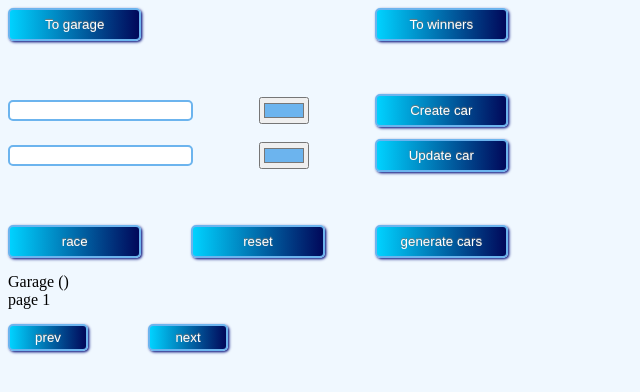
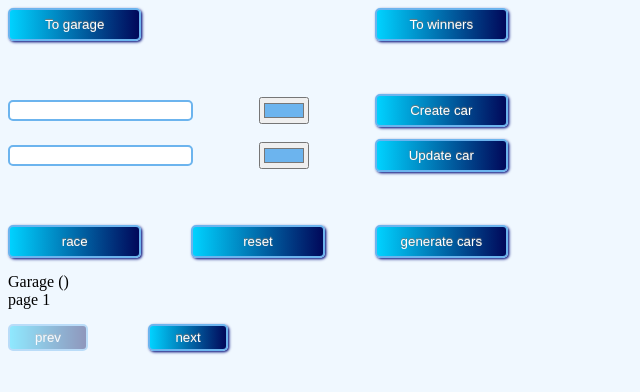
Before and after one commit to YaSidneva/race, a website built with webpack: page project/index.html in a window 1280 px wide. Shown: the whole page, without its empty margins (0-640 px from the left). Built offline with nearby package versions, Linux system fonts and the light colour scheme; no server answers.

Commit message:
feat: add desabled style for prev button on first page

```diff
--- a/project/src/components/createButtons/style.css
+++ b/project/src/components/createButtons/style.css
@@ -28,3 +28,12 @@ button:hover {
     cursor: pointer;
     border-color: #01085a;
 }
+
+button:disabled {
+    top: 0;
+    left: 0;
+    box-shadow: none;
+    cursor: not-allowed;
+    border-color: #6CB4EE;
+    opacity: 0.4;
+}
--- a/project/src/components/createPageManagment/createPageManagment.ts
+++ b/project/src/components/createPageManagment/createPageManagment.ts
@@ -32,19 +32,33 @@ class PageManagment {
         const pageManagerBlock = document.createElement('div');
         pageManagerBlock.classList.add('page-manager-block');
         this.pageManagmentContainer.appendChild(pageManagerBlock);
-        pageManagerBlock.appendChild(createButton('prev', e => {
+        const prevBtn = pageManagerBlock.appendChild(createButton('prev', e => {
             this.page -= 1;
             page.textContent = `page ${this.page}`;
             // TODO: mute prev button if we are on the first page
+            if (this.page === 1) {
+                prevBtn.disabled = true;
+
+            };
             this.garage.renderGarage(this.page, this.limit, raceContainer);
-        })).className = 'page-btn next-page-btn';
+        })) as HTMLButtonElement;
+        if (this.page === 1) {
+            prevBtn.disabled = true;
 
-        pageManagerBlock.appendChild(createButton('next', e => {
+        };
+        prevBtn.className = 'page-btn next-page-btn';
+
+        const nextBtn = pageManagerBlock.appendChild(createButton('next', e => {
             this.page += 1;
             page.textContent = `page ${this.page}`;
             // TODO: mute next button if we are on the last page
+            if (this.page != 1) {
+                prevBtn.disabled = false;
+
+            };
             this.garage.renderGarage(this.page, this.limit, raceContainer);
-        })).className = 'page-btn prev-page-btn';
+        })) as HTMLButtonElement;
+        nextBtn.className = 'page-btn prev-page-btn';
 
     }
 }
```
